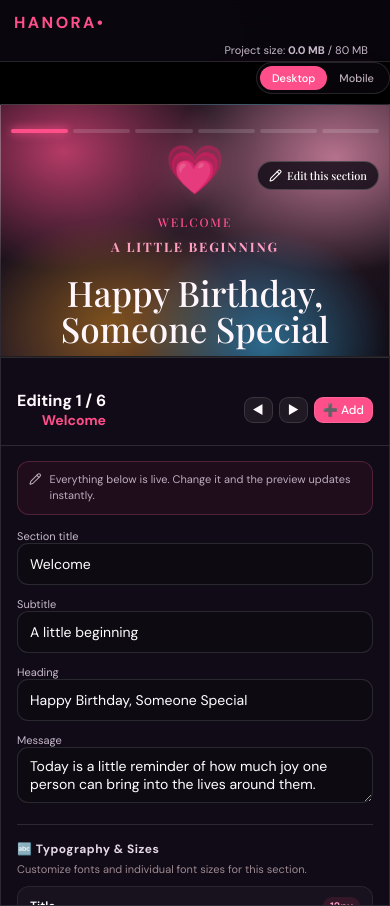
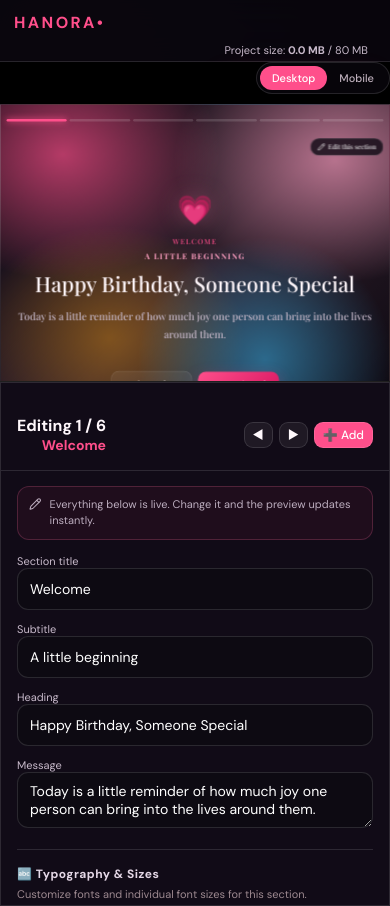
Before and after one commit to hahanish123-source/cherivo, a Next.js app: page /create in a window 390 px wide. Built offline with nearby package versions, Linux system fonts and the light colour scheme; a web font is replaced by a local one.

Commit message:
Fix media upload checks, custom background mount resolution, audio size UI, and global scrollbars

```diff
--- a/app/create/page.tsx
+++ b/app/create/page.tsx
@@ -379,7 +379,14 @@ export default function CreatePage() {
         headers: { "Content-Type": "application/json" },
         body: JSON.stringify({ title: publishTitle, project })
       });
-      const data = await res.json();
+      let data: any;
+      const contentType = res.headers.get("content-type");
+      if (contentType && contentType.includes("application/json")) {
+        data = await res.json();
+      } else {
+        const text = await res.text();
+        throw new Error(text || `Publish failed with status code ${res.status}`);
+      }
       if (!res.ok) throw new Error(data.error || "Could not publish");
 
       setPublishedLink(data.url);
@@ -474,8 +481,11 @@ export default function CreatePage() {
         try {
           const res = await fetch(`/api/media?path=${encodeURIComponent(val.path)}&kind=${val.kind}`);
           if (res.ok) {
+            const contentType = res.headers.get("content-type");
+            if (contentType && contentType.includes("application/json")) {
               const data = await res.json();
               return data.previewUrl || "";
+            }
           }
         } catch {}
       }
@@ -518,11 +528,8 @@ export default function CreatePage() {
       e.target.value = "";
       return;
     }
-    const header = new Uint8Array(await file.slice(0, 32).arrayBuffer());
-    const isValid =
-      (header[0] === 0x49 && header[1] === 0x44 && header[2] === 0x33) ||
-      (header[0] === 0xff && (header[1] & 0xe0) === 0xe0);
-    if (file.type !== "audio/mpeg" || !file.name.toLowerCase().endsWith(".mp3") || !isValid) {
+    const ext = file.name.slice(file.name.lastIndexOf(".")).toLowerCase();
+    if (ext !== ".mp3") {
       notify("Choose a valid MP3 audio file");
       e.target.value = "";
       return;
@@ -555,8 +562,10 @@ export default function CreatePage() {
       e.target.value = "";
       return;
     }
-    const allowed = new Set(["video/mp4", "video/webm", "video/quicktime"]);
-    if (!allowed.has(file.type)) {
+    const ext = file.name.slice(file.name.lastIndexOf(".")).toLowerCase();
+    const allowedExts = new Set([".mp4", ".webm", ".mov", ".qt"]);
+    const allowedTypes = new Set(["video/mp4", "video/webm", "video/quicktime", "video/x-quicktime"]);
+    if (!allowedTypes.has(file.type) && !allowedExts.has(ext)) {
       notify("Unsupported video type. Choose an MP4, WebM, or MOV video.");
       e.target.value = "";
       return;
@@ -2247,11 +2256,18 @@ export default function CreatePage() {
             </label>
             {(audioUrl || audioPreviewUrl) && (
               <div className="audioControlCard">
+                <div style={{ display: "flex", flexDirection: "column", gap: "2px", overflow: "hidden", flex: 1 }}>
                   <div style={{ display: "flex", alignItems: "center", gap: "8px", overflow: "hidden" }}>
                     <Volume2 size={16} style={{ flexShrink: 0, color: "var(--accent)" }} />
                     <b style={{ fontSize: "12px", overflow: "hidden", textOverflow: "ellipsis", whiteSpace: "nowrap" }}>
                       {audioName || "Selected music"}
                     </b>
+                  </div>
+                  {audioUrl && typeof audioUrl === "object" && typeof audioUrl.size === "number" && (
+                    <small style={{ fontSize: "10px", color: "var(--muted)", paddingLeft: "24px" }}>
+                      Size: {audioUrl.size >= 1048576 ? `${(audioUrl.size / 1048576).toFixed(1)} MB` : `${(audioUrl.size / 1024).toFixed(0)} KB`}
+                    </small>
+                  )}
                 </div>
                 <div style={{ display: "flex", gap: "6px", flexShrink: 0 }}>
                   <button
--- a/app/globals.css
+++ b/app/globals.css
@@ -34,6 +34,11 @@
   box-sizing: border-box;
 }
 
+html, body {
+  scrollbar-width: thin;
+  scrollbar-color: rgba(255, 79, 139, 0.45) rgba(18, 12, 24, 0.95);
+}
+
 html {
   scroll-behavior: smooth;
 }
@@ -1067,31 +1072,36 @@ button {
   pointer-events: none;
 }
 
-/* Custom Scrollbars */
+/* Global Custom Scrollbars */
+* {
+  scrollbar-width: thin;
+  scrollbar-color: rgba(255, 79, 139, 0.45) rgba(18, 12, 24, 0.95);
+}
+
+::-webkit-scrollbar {
+  width: 6px;
+  height: 6px;
+}
+
+::-webkit-scrollbar-track {
+  background: rgba(18, 12, 24, 0.95);
+  border-radius: 999px;
+}
+
+::-webkit-scrollbar-thumb {
+  background: rgba(255, 79, 139, 0.45);
+  border-radius: 999px;
+  transition: background 0.2s ease;
+}
+
+::-webkit-scrollbar-thumb:hover {
+  background: rgba(255, 79, 139, 0.75);
+}
+
+/* Custom Scrollbar Helper */
 .customScrollbar {
-  scrollbar-width: thin;
-  scrollbar-color: rgba(255, 111, 158, 0.4) transparent;
   overflow-y: auto;
   overscroll-behavior: contain;
-}
-
-.customScrollbar::-webkit-scrollbar {
-  width: 5px;
-  height: 5px;
-}
-
-.customScrollbar::-webkit-scrollbar-track {
-  background: transparent;
-}
-
-.customScrollbar::-webkit-scrollbar-thumb {
-  background: rgba(255, 111, 158, 0.35);
-  border-radius: 999px;
-  transition: background 0.2s ease;
-}
-
-.customScrollbar::-webkit-scrollbar-thumb:hover {
-  background: rgba(255, 111, 158, 0.65);
 }
 
 .heroTextWrap {
@@ -2580,8 +2590,7 @@ button {
     position: sticky;
     top: 0;
     z-index: 100;
-    height: 35vh;
-    min-height: 260px;
+    height: 320px;
     flex-shrink: 0;
     background: #000;
     overflow: hidden;
@@ -2590,16 +2599,18 @@ button {
     box-sizing: border-box;
   }
   .previewWrap .preview {
-    min-height: 100% !important;
-    height: 100% !important;
+    min-height: 520px !important;
+    height: 520px !important;
     padding: 10px !important;
     border-radius: 0 !important;
-    width: 100%;
+    width: 166.6% !important;
     box-sizing: border-box;
+    transform: scale(0.6);
+    transform-origin: top left;
   }
   .previewWrap .sceneInner {
-    min-height: 100% !important;
-    height: 100% !important;
+    min-height: 520px !important;
+    height: 520px !important;
   }
   .sidePanel.editor {
     display: block !important;
--- a/lib/greetingMedia.ts
+++ b/lib/greetingMedia.ts
@@ -129,7 +129,19 @@ export async function uploadGreetingMedia(file: File, kind: StoredMedia["kind"])
   }
 
   if (uploadResult.error) {
-    throw new Error(`Media upload failed: ${uploadResult.error.message}. Ensure the Supabase Storage bucket '${GREETING_MEDIA_BUCKET}' exists.`);
+    let extraMsg = "";
+    try {
+      const { data: buckets, error: listError } = await supabase.storage.listBuckets();
+      if (listError) {
+        extraMsg = ` (Could not list buckets: ${listError.message})`;
+      } else {
+        const names = buckets.map(b => b.name).join(", ");
+        extraMsg = ` (Existing buckets in this Supabase project: [${names}])`;
+      }
+    } catch (e: any) {
+      extraMsg = ` (Failed to list buckets: ${e?.message})`;
+    }
+    throw new Error(`Media upload failed: ${uploadResult.error.message}.${extraMsg} Ensure the Supabase Storage bucket '${GREETING_MEDIA_BUCKET}' exists.`);
   }
 
   return { storage: "supabase", path, kind, size: file.size };
```
Also changed, not shown: scripts/verify-round3-browser.ts (+11 -8 lines). Lines whose indentation alone changed are shown as unchanged.
